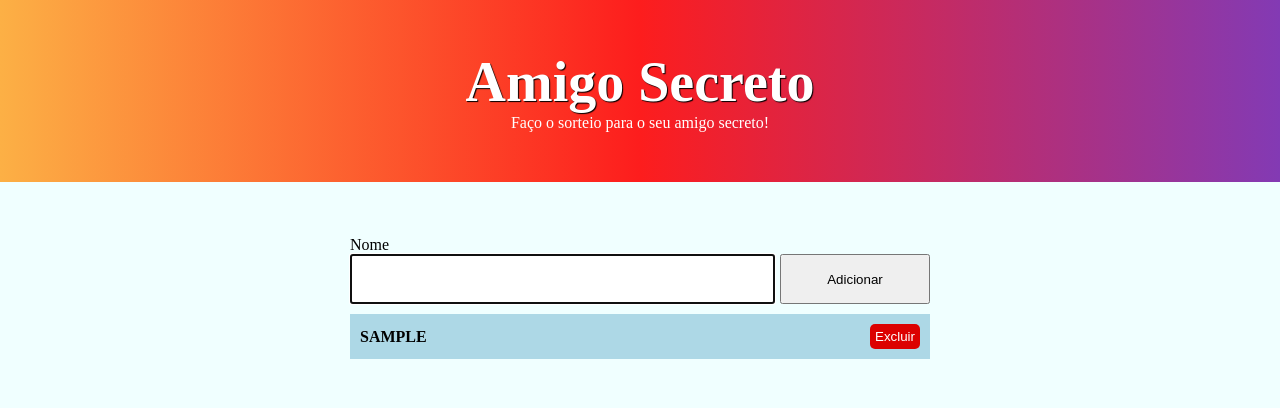
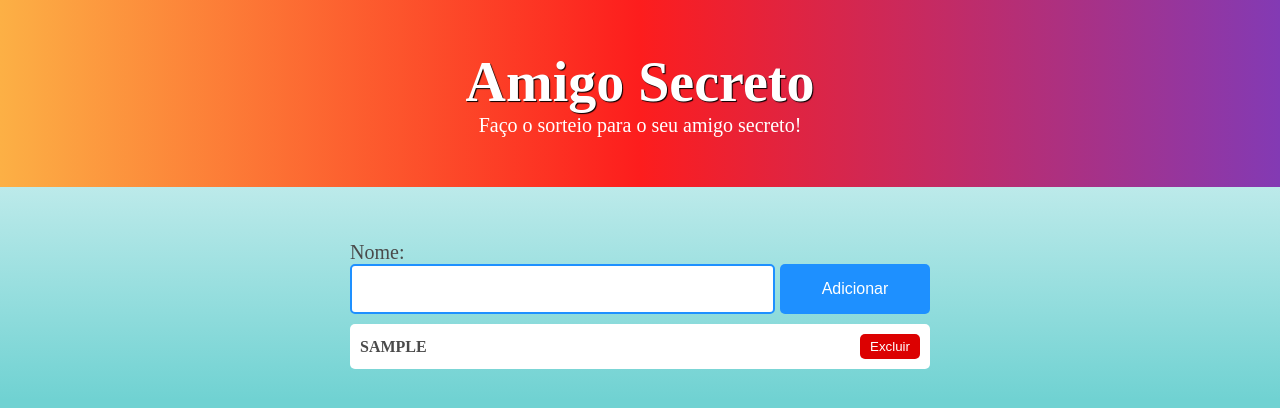
Before and after one commit to franklindeoliveira/amigosecreto, a plain HTML site: page index.html in a window 1280 px wide. Both pictures are taken after typing "Sample" into the empty fields and a click on the button "Adicionar". Drawn offline with Linux system fonts and the light colour scheme.

Commit message:
Estilização do background e eventos css

```diff
--- a/index.html
+++ b/index.html
@@ -11,11 +11,14 @@
     }
 
     body {
-      background-color: azure;
+      background-color: rgb(235, 235, 235);
+      background: linear-gradient(0deg, rgba(112, 210, 210, 1) 50%, rgba(255,255,255,1) 100%);
+      height: 100vh;
+      color: rgb(74, 74, 74);
+      font-size: 16px;
     }
 
     main {
-      background-color: azure;
       display: flex;
       justify-content: center;
       flex-direction: column;
@@ -37,6 +40,10 @@
       font-size: 56px;
     }
 
+    header p {
+      font-size: 20px;
+    }
+
     #sorteio {
       margin: 10px
     }
@@ -45,12 +52,23 @@
       cursor: pointer;
     }
 
-    button#adicionar {
+    .botao-adicionar, .botao-sortear {
       width: 150px;
       height: 50px;
+      background-color: dodgerblue;
+      border: none;
+      color: white;
+      border-radius: 5px;
+      font-size: 16px;
+    }
 
+    .botao-adicionar:hover, .botao-sortear:hover {
+      background-color: rgb(26, 116, 206);
     }
-    button#sortear {
+    .button-adicionar:active, .botao-sortear:active {
+      background-color: rgb(23, 101, 179);
+    }
+    .botao-sortear {
       width: 100%;
       height: 50px;
       margin: 10px 0;
@@ -58,8 +76,14 @@
     input {
       width: 300px;
       height: 50px;
-      padding: 10px;
+      padding: 5px 10px;
       text-transform: uppercase;
+      border-radius: 5px;
+      border: none;
+      outline: none;
+    }
+    input:hover, input:focus {
+      border: 2px solid dodgerblue;
     }
     ul {
       padding-inline-start: 0px;
@@ -67,10 +91,11 @@
     }
     ul li {
       padding: 10px;
-      background-color: lightblue;
+      background-color: rgb(255, 255, 255);
       margin-bottom: 5px;
       display: flex;
       align-items: center;
+      border-radius: 5px;
     }
     ul li div {
       flex-grow: 1;
@@ -95,16 +120,18 @@
     .controles-input input {
       flex-grow: 1;
     }
-
     .botao-excluir {
       border: none;
       background-color: rgb(220, 1, 1);
       color: white;
       border-radius: 5px;
-      padding: 5px;
+      padding: 5px 10px;
     }
     .botao-excluir:hover {
-      background-color: rgb(255, 0, 0);
+      background-color: rgb(182, 1, 1);
+    }
+    .botao-excluir:active {
+      background-color: rgb(152, 0, 0);
     }
     .nome-participante {
       font-weight: bold;
@@ -117,6 +144,10 @@
     #participantes div {
       display: flex;
       flex-direction: column;
+    }
+
+    .nome {
+      font-size: 20px;
     }
   </style>
 </head>
@@ -133,14 +164,14 @@
 
       <div class="form">
         <div class="controles">
-          <label for="nome" class="nome">Nome</label>
+          <label for="nome" class="nome">Nome:</label>
           <div class="controles-input">
             <input id="nome" type="text">
-            <button id="adicionar">Adicionar</button>
+            <button id="adicionar" class="botao-adicionar">Adicionar</button>
           </div>
         </div>
         <div class="sortear">
-          <button id="sortear" style="display: none;">Sortear</button>
+          <button id="sortear" class="botao-sortear" style="display: none;">Sortear</button>
         </div>
       </div>
 
```
